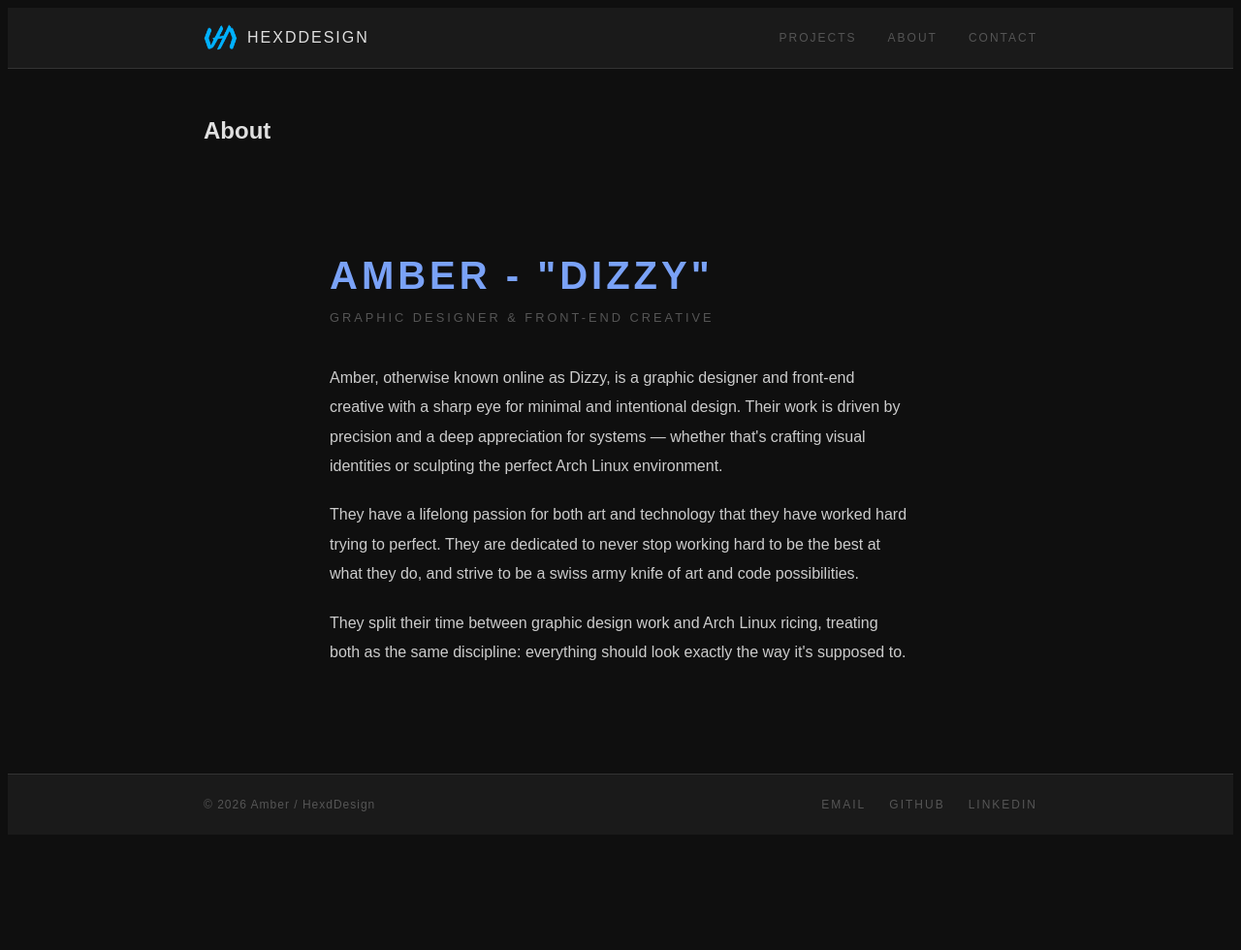
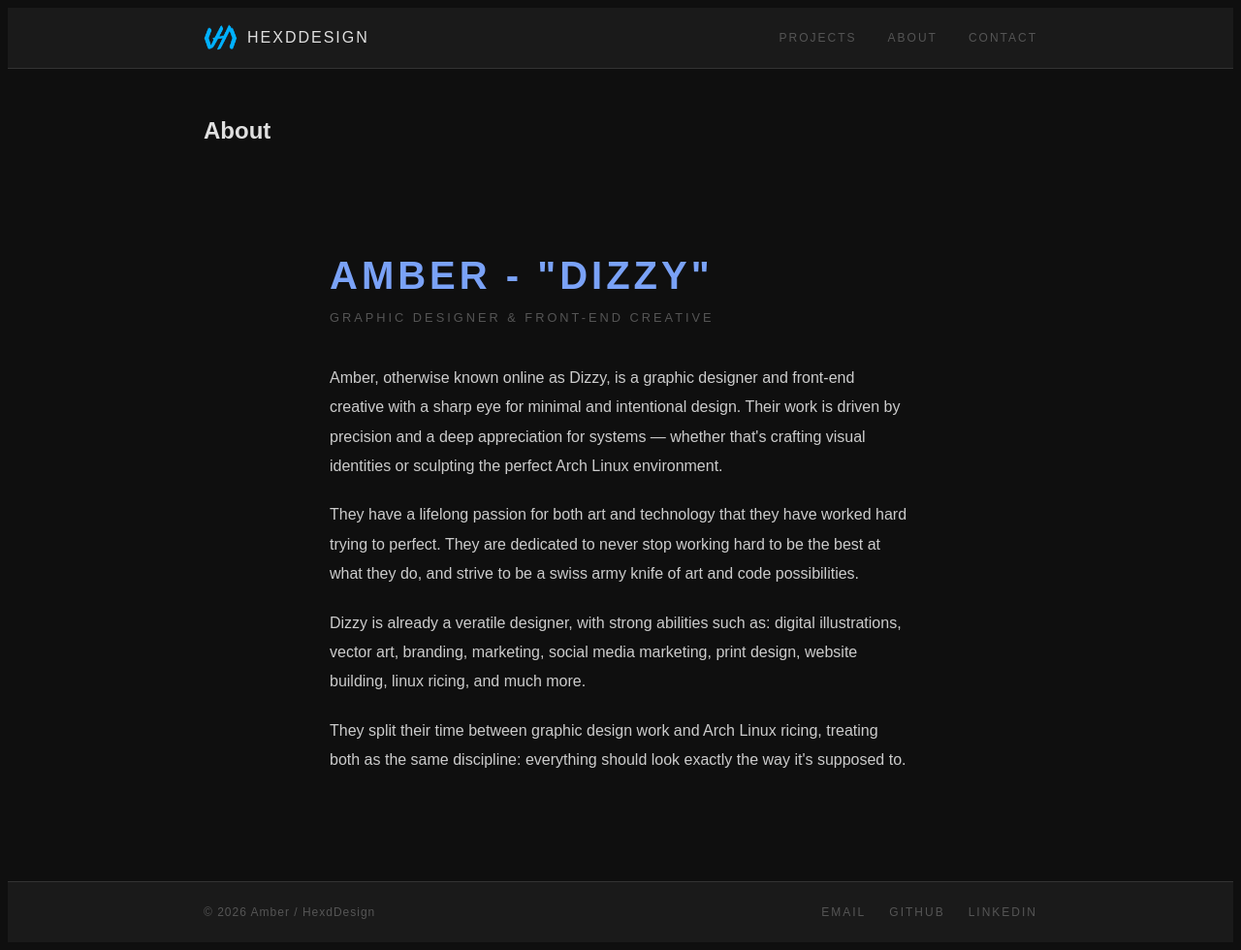
Before and after one commit to HexdDesign/hexddesign.github.io, a Jekyll site: the page built from about.markdown, in a window 1280 px wide. Shown: the whole page at 97% size. Built offline with Jekyll 4.4.1, drawn with Linux system fonts in a browser that asks for light colours; some web fonts are replaced; before the commit the page ends 900 px from its top, so only the background shows below that.

Commit message:
Update about.markdown

```diff
--- a/about.markdown
+++ b/about.markdown
@@ -12,6 +12,7 @@ permalink: /about/
   <div class="about-bio">
     <p>Amber, otherwise known online as Dizzy, is a graphic designer and front-end creative with a sharp eye for minimal and intentional design. Their work is driven by precision and a deep appreciation for systems — whether that's crafting visual identities or sculpting the perfect Arch Linux environment.</p>
     <p>They have a lifelong passion for both art and technology that they have worked hard trying to perfect. They are dedicated to never stop working hard to be the best at what they do, and strive to be a swiss army knife of art and code possibilities. </p>
+    <p>Dizzy is already a veratile designer, with strong abilities such as: digital illustrations, vector art, branding, marketing, social media marketing, print design, website building, linux ricing, and much more. </p>
     <p>They split their time between graphic design work and Arch Linux ricing, treating both as the same discipline: everything should look exactly the way it's supposed to.</p>
   </div>
 
```
